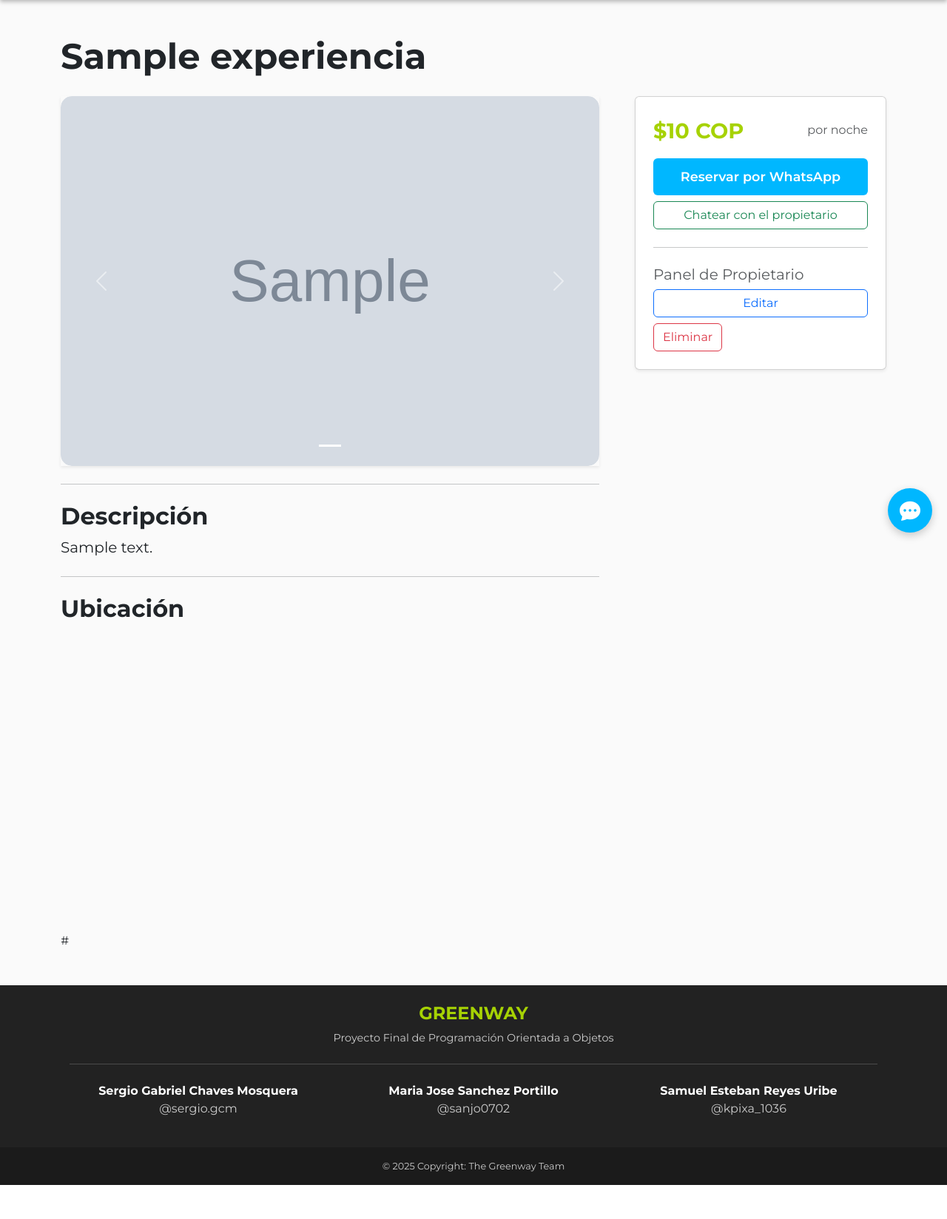
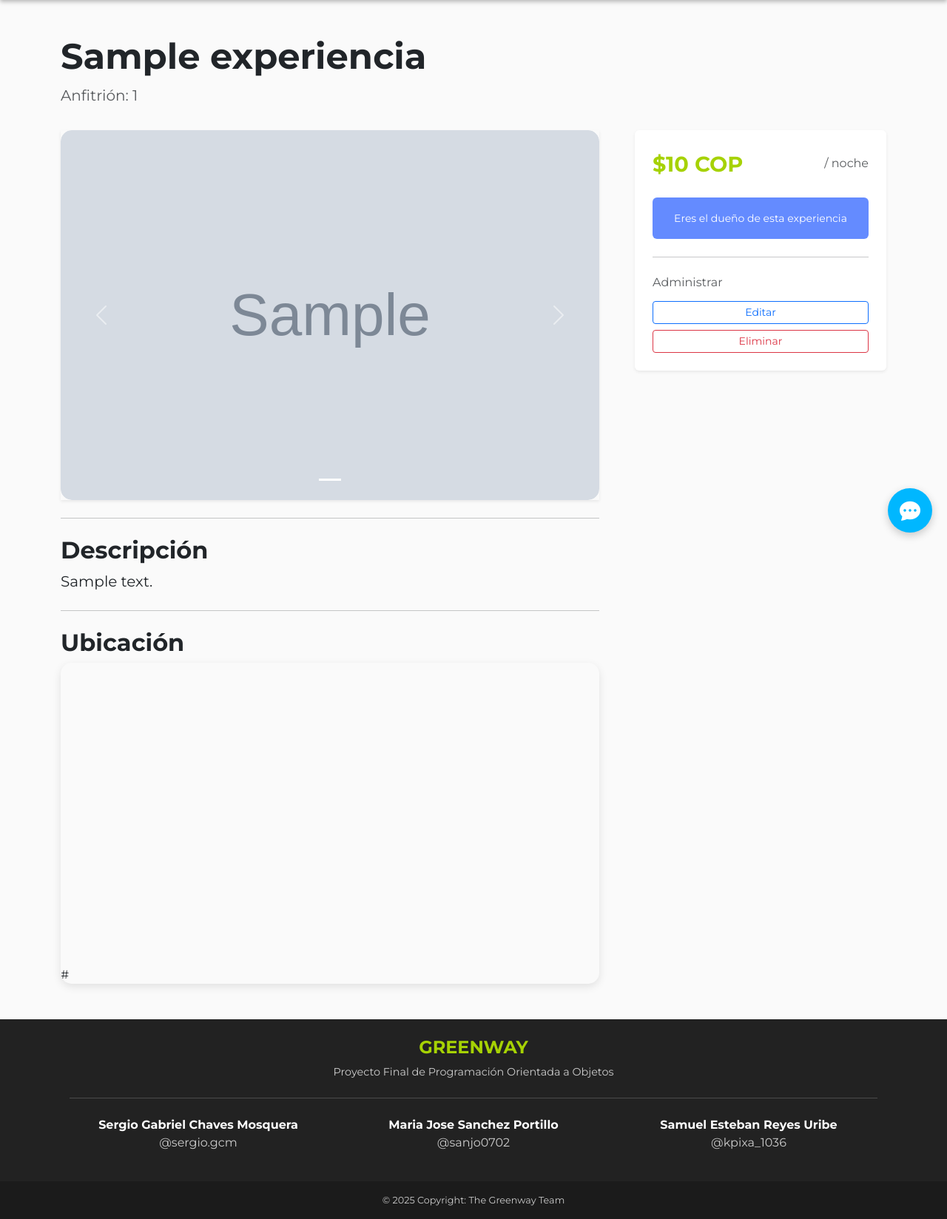
Before and after one commit to sechaves/CRUD-Firebase-Greenway, a Flask app: template app/templates/experiencia_detalle.html in a window 1280 px wide. Shown: the part 60-1708 px from the top of the page at 74% size. Before the commit the page ends 1662 px from the top, so only its background shows below. Run offline with Flask 3, Linux system fonts and the light colour scheme; the visitor is signed in with stand-in values (Sample User, id 1); the template is opened without the code that fills it: most values are stand-ins (such as "Sample title", 1, 10 or a date in 2020); grey boxes marked "Sample" are stand-in pictures; parts of the project's set-up code (start-up, migrations or seed data) failed here and were passed over.

Commit message:
Ajuestes esteticos, quitada wss

```diff
--- a/app/templates/experiencia_detalle.html
+++ b/app/templates/experiencia_detalle.html
@@ -8,54 +8,73 @@
         object-fit: cover;
         border-radius: 15px;
     }
-  .sidebar-reservas { position: sticky; top: 100px; }
+    .sidebar-reservas {
+        position: sticky;
+        top: 100px;
+    }
     .precio-tag {
-    font-size:1.8rem; font-weight:700; color:var(--greenway-primary);
+        font-size: 1.8rem;
+        font-weight: 700;
+        color: var(--greenway-primary);
     }
-  .btn-reservar {
-    background-color:var(--greenway-accent);
-    color:white;
-    border:none;
-    padding:12px 25px;
-    font-size:1.1rem;
-    font-weight:600;
+    .btn-contactar {
+        background-color: var(--greenway-primary);
+        border: none;
+        color: white;
+        font-weight: 600;
+        padding: 12px 25px;
+        font-size: 1.1rem;
+        transition: all 0.3s;
     }
-  .btn-reservar:hover { background:#00a2ff; }
+    .btn-contactar:hover {
+        background-color: var(--greenway-accent);
+        color: white;
+        transform: translateY(-2px);
+    }
 </style>
 {% endblock %}
 
 {% block content %}
 <div class="container my-5">
+
     {% if experiencia %}
 
-  <h1 class="display-5 fw-bold mb-4">{{ experiencia.nombre }}</h1>
+    <div class="row mb-3">
+        <div class="col-12">
+            <h1 class="display-5 fw-bold">{{ experiencia.nombre }}</h1>
+            <p class="lead text-muted">Anfitrión: {{ experiencia.propietario_id }}</p>
+        </div>
+    </div>
 
     <div class="row g-5">
 
-    <!-- IMÁGENES -->
         <div class="col-lg-8">
 
-      <div id="carouselExperiencia" class="carousel slide shadow-sm mb-4">
+            <div id="carouselExperiencia" class="carousel slide shadow-sm mb-4" data-bs-ride="carousel">
                 <div class="carousel-indicators">
                     {% for img in experiencia.imagenes %}
-          <button type="button" data-bs-target="#carouselExperiencia" data-bs-slide-to="{{ loop.index0 }}"
-                  class="{{ 'active' if loop.first else '' }}"></button>
+                        <button type="button" data-bs-target="#carouselExperiencia"
+                                data-bs-slide-to="{{ loop.index0 }}"
+                                class="{{ 'active' if loop.first else '' }}"
+                                aria-current="true"></button>
                     {% endfor %}
                 </div>
-
                 <div class="carousel-inner" style="border-radius: 15px;">
                     {% for img_url in experiencia.imagenes %}
                     <div class="carousel-item {{ 'active' if loop.first else '' }}">
-            <img src="{{ img_url }}" class="d-block w-100 experiencia-imagen">
+                        <img src="{{ img_url }}" class="d-block w-100 experiencia-imagen" alt="Foto Experiencia">
+                    </div>
+                    {% else %}
+                    <div class="carousel-item active">
+                        <img src="https://via.placeholder.com/800x500.png?text=Sin+Imagen" class="d-block w-100 experiencia-imagen">
                     </div>
                     {% endfor %}
                 </div>
-
                 <button class="carousel-control-prev" type="button" data-bs-target="#carouselExperiencia" data-bs-slide="prev">
-          <span class="carousel-control-prev-icon"></span>
+                    <span class="carousel-control-prev-icon" aria-hidden="true"></span>
                 </button>
                 <button class="carousel-control-next" type="button" data-bs-target="#carouselExperiencia" data-bs-slide="next">
-          <span class="carousel-control-next-icon"></span>
+                    <span class="carousel-control-next-icon" aria-hidden="true"></span>
                 </button>
             </div>
 
@@ -66,44 +85,58 @@
             {% if experiencia.maps_embed_url %}
                 <hr class="my-4">
                 <h2 class="fw-bold">Ubicación</h2>
-      <div class="ratio ratio-16x9" style="border-radius:15px; overflow:hidden;">
+                <div class="ratio ratio-16x9" style="border-radius: 15px; overflow: hidden; box-shadow: 0 4px 12px rgba(0,0,0,0.1);">
                     {{ experiencia.maps_embed_url|safe }}
                 </div>
             {% endif %}
 
         </div>
 
-    <!-- SIDEBAR -->
         <div class="col-lg-4">
             <div class="sidebar-reservas">
-        <div class="card shadow-sm">
+
+                <div class="card shadow-sm border-0">
                     <div class="card-body p-4">
 
-            <div class="d-flex justify-content-between align-items-center mb-3">
-              <span class="precio-tag">${{ "{:,.0f}".format(experiencia.precio_noche) }} COP</span>
-              <span class="text-muted">por noche</span>
+                        <div class="d-flex justify-content-between align-items-center mb-4">
+                            <span class="precio-tag">
+                                ${{ "{:,.0f}".format(experiencia.precio_noche) }} COP
+                            </span>
+                            <span class="text-muted">/ noche</span>
                         </div>
 
-            {% set wpp_number = '573001234567' %}
-            <a href="https://wa.me/{{ wpp_number }}?text={{ ('Hola, estoy interesado en reservar: ' ~ experiencia.nombre)|urlencode }}"
-               class="btn btn-reservar w-100">Reservar por WhatsApp</a>
+                        {% if session['user_id'] %}
+                            {% if session['user_id'] != experiencia.propietario_id %}
+                                <a href="{{ url_for('chats', owner_id=experiencia.propietario_id, exp_id=experiencia_id) }}"
+                                   class="btn btn-contactar w-100 mb-3">
+                                    <i class="bi bi-chat-text-fill me-2"></i> Contactar Anfitrión
+                                </a>
+                            {% else %}
+                                <div class="alert alert-info text-center">
+                                    <small>Eres el dueño de esta experiencia</small>
+                                </div>
+                            {% endif %}
+                        {% else %}
+                            <a href="{{ url_for('login') }}" class="btn btn-secondary w-100 mb-3">
+                                Inicia sesión para contactar
+                            </a>
+                        {% endif %}
 
-            <a href="{{ url_for('chats') }}?owner_id={{ experiencia.propietario_id }}&exp_id={{ experiencia_id }}&initial_text={{ ('Hola, estoy interesado en la experiencia: ' ~ experiencia.nombre)|urlencode }}"
-               class="btn btn-outline-success w-100 mt-2">
-               Chatear con el propietario
-            </a>
 
-            {% if session['role'] == 'admin' or experiencia.propietario_id == session['user_id'] %}
+                        {% if session['role'] == 'admin' or (experiencia.propietario_id == session['user_id']) %}
                             <hr class="my-4">
-            <h5 class="text-muted">Panel de Propietario</h5>
+                            <h5 class="text-muted mb-3 fs-6">Administrar</h5>
                             <div class="d-grid gap-2">
-              <a href="{{ url_for('admin_edit_experiencia', experiencia_id=experiencia_id) }}" class="btn btn-outline-primary">
+                                <a href="{{ url_for('admin_edit_experiencia', experiencia_id=experiencia_id) }}"
+                                   class="btn btn-outline-primary btn-sm">
                                     Editar
                                 </a>
-
-              <form action="{{ url_for('admin_delete_experiencia', experiencia_id=experiencia_id) }}" method="POST"
+                                <form action="{{ url_for('admin_delete_experiencia', experiencia_id=experiencia_id) }}"
+                                      method="POST" class="d-grid"
                                       onsubmit="return confirm('¿Eliminar experiencia?');">
-                <button class="btn btn-outline-danger">Eliminar</button>
+                                    <button type="submit" class="btn btn-outline-danger btn-sm">
+                                        Eliminar
+                                    </button>
                                 </form>
                             </div>
                         {% endif %}
@@ -116,11 +149,11 @@
     </div>
 
     {% else %}
-  <div class="text-center">
-    <h2>Oops!</h2>
-    <p>La experiencia no existe.</p>
-    <a href="{{ url_for('home') }}" class="btn btn-primary">Volver al inicio</a>
+    <div class="text-center py-5">
+        <h2>Experiencia no encontrada</h2>
+        <a href="{{ url_for('home') }}" class="btn btn-primary mt-3">Volver al Inicio</a>
     </div>
     {% endif %}
+
 </div>
 {% endblock %}
```
Also changed, not shown: app/templates/admin_panel.html (+23 -31 lines). Lines whose indentation alone changed are shown as unchanged.
